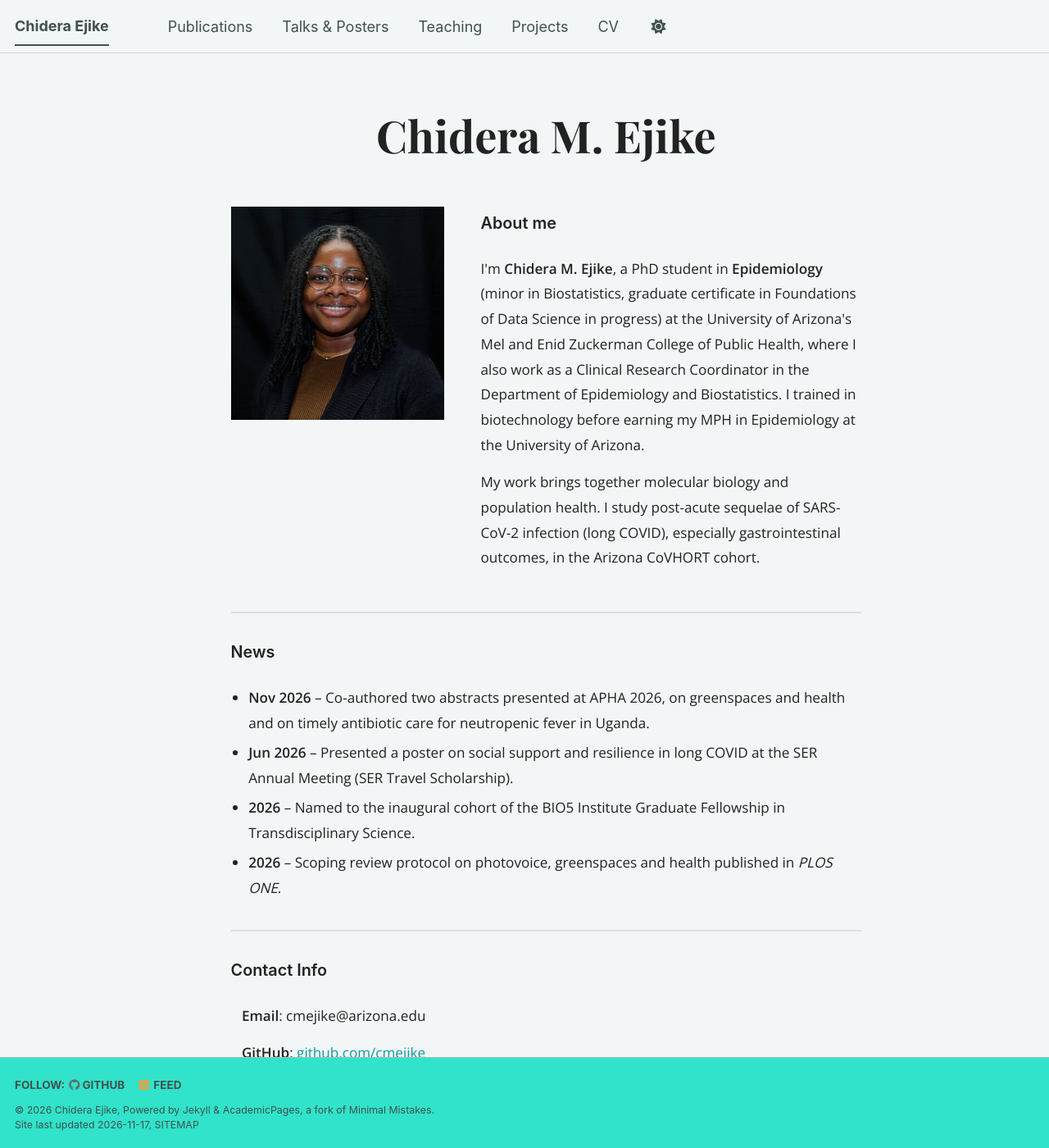
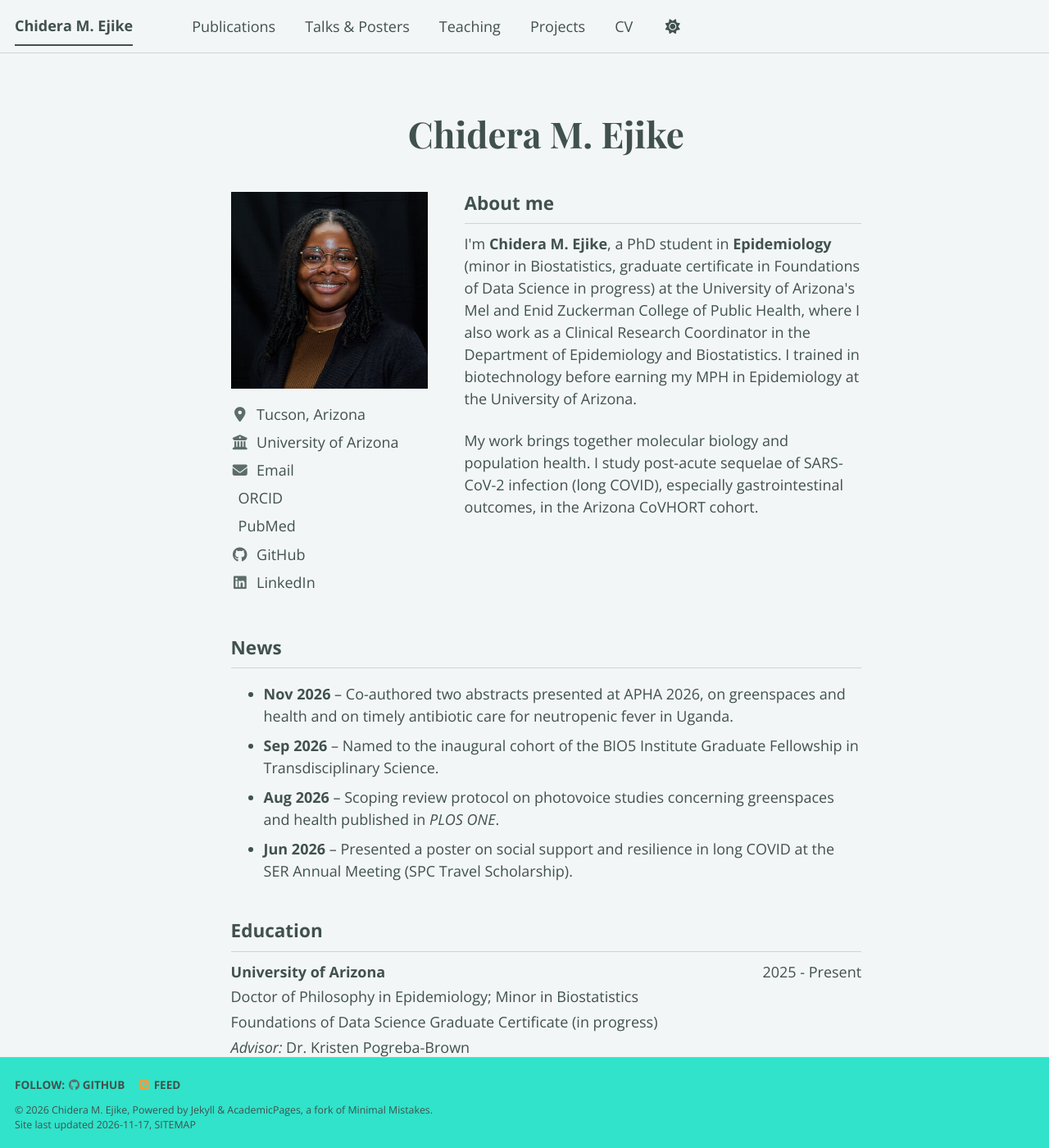
Before and after one commit to cmejike/cmejike.github.io, a Jekyll site: the page built from _pages/about.md, in a window 1280 px wide and 1400 px high. Shown: the whole window at 82% size. Built offline with Jekyll 4.4.1, drawn with Linux system fonts in a browser that asks for light colours; a script bundle is joined from its source files by our own code; a style sheet for code colours, icons or effects is not loaded; some of the changed text lies outside the part shown.

Commit message:
Homepage and CV updates

```diff
--- a/_config.yml
+++ b/_config.yml
@@ -9,9 +9,9 @@
 # Basic Site Settings
 locale                   : "en-US"
 site_theme               : "mint" # The available themes options are "default", "air", "sunrise", "mint", "dirt" and "contrast"
-title                    : "Chidera Ejike"
+title                    : "Chidera M. Ejike"
 title_separator          : "-"
-name                     : &name "Chidera Ejike"
+name                     : &name "Chidera M. Ejike"
 description              : &description "Chidera M. Ejike - epidemiology PhD student working long COVID and infectious disease"   # Update this with a general description of your site, this is the default if not overridden by a page
 url                      : https://cmejike.github.io # The base hostname & protocol for your site e.g. "https://[your GitHub username].github.io",
                                                            # or if you already have some other page hosted on Github then use "https://[your GitHub username].github.io/[Your Repo Name]"
--- /dev/null
+++ b/_includes/education.html
@@ -0,0 +1,20 @@
+<div class="edu-list">
+<div class="edu-item">
+<p class="edu-head"><span>University of Arizona</span><span>2025 - Present</span></p>
+<p>Doctor of Philosophy in Epidemiology; Minor in Biostatistics</p>
+<p>Foundations of Data Science Graduate Certificate (in progress)</p>
+<p><em>Advisor:</em> Dr. Kristen Pogreba-Brown</p>
+<p><em>Co-advisors:</em> Drs. Kacey Ernst; Kerry Cooper; Erika Austhof; Xiaoxiao Sun</p>
+</div>
+<div class="edu-item">
+<p class="edu-head"><span>University of Arizona</span><span>2024</span></p>
+<p>Master of Public Health (MPH) in Epidemiology</p>
+<p><em>MPH internship:</em> Evaluating the relationship between food insecurity and acute COVID-19 among Arizona CoVHORT participants.</p>
+<p><em>Committee Members:</em> Dr. Kacey Ernst (preceptor); Dr. Kristen Pogreba-Brown (chair)</p>
+</div>
+<div class="edu-item">
+<p class="edu-head"><span>Godfrey Okoye University</span><span>2019</span></p>
+<p>Bachelor of Science in Biotechnology (Summa cum laude)</p>
+<p><em>Undergraduate thesis:</em> Prevalence, Antibiotic Susceptibility, and PCR-based Identification of Pathogenic <em>Salmonella</em> Isolates from Pig Droppings and Pork within the Eastern and Southern Parts of Enugu Metropolis, Nigeria.</p>
+</div>
+</div>
--- a/_includes/head/custom.html
+++ b/_includes/head/custom.html
@@ -1,6 +1,11 @@
 {% include base_path %}
 
 <!-- start custom head snippets -->
+
+<!-- Site fonts: Open Sans for all text, Playfair Display for the name on the home page -->
+<link rel="preconnect" href="https://fonts.googleapis.com">
+<link rel="preconnect" href="https://fonts.gstatic.com" crossorigin>
+<link href="https://fonts.googleapis.com/css2?family=Open+Sans:ital,wght@0,400;0,600;0,700;1,400&family=Playfair+Display:wght@700&display=swap" rel="stylesheet">
 
 <!-- Support for jQuery, this needs to be first so that it has a chance to load. -->
 <script src="https://cdn.jsdelivr.net/npm/jquery@3.7.1/dist/jquery.min.js"></script>
--- a/_pages/about.md
+++ b/_pages/about.md
@@ -7,106 +7,58 @@ redirect_from:
   - /about.html
 ---
 
-<link href="https://fonts.googleapis.com/css2?family=Playfair+Display:wght@700&family=Open+Sans:wght@400;600&display=swap" rel="stylesheet">
-
-<style>
-  .home-wrap { max-width: 1000px; margin: 0 auto; font-family: 'Open Sans', sans-serif; color: #222; }
-  .home-name { font-family: 'Playfair Display', serif; font-size: 3rem; text-align: center; margin: 1rem 0 3rem; }
-  .home-intro { display: flex; gap: 2.5rem; align-items: flex-start; }
-  .home-intro img { width: 260px; height: auto; flex-shrink: 0; }
-  .home-section h2 { font-size: 1.1rem; font-weight: 600; border: none; margin: 0.5rem 0 1rem; }
-  .home-section p, .home-section li { font-size: 0.95rem; line-height: 1.8; }
-  .home-section p { margin: 0 0 0.8rem; }
-  .home-section ul { margin: 0 0 0.8rem 1.2rem; padding: 0; }
-  .home-section li { margin-bottom: 0.3rem; }
-  .edu-item { margin-bottom: 1.2rem; }
-  .edu-item p { margin: 0; line-height: 1.6; }
-  .edu-head { display: flex; justify-content: space-between; font-weight: 600; }
-  .home-wrap hr { border: 0; border-top: 2px solid #ddd; margin: 2rem 0; }
-  .home-footer { font-family: 'Playfair Display', serif; font-weight: 400; text-align: center; font-size: 0.8rem; line-height: 1.4; margin-top: 2rem; }
-  @media (max-width: 700px) {
-    .home-intro { flex-direction: column; align-items: center; }
-    .home-intro img { width: 200px; }
-    .edu-head { flex-direction: column; }
-  }
-</style>
+{% include base_path %}
+{% assign author = site.author %}
 
 <div class="home-wrap">
 
-  <h1 class="home-name">Chidera M. Ejike</h1>
+<h1 class="home-name">Chidera M. Ejike</h1>
 
-  <div class="home-intro">
-    <!-- Uses the same photo as your sidebar (avatar in _config.yml) -->
-    <img src="{{ '/images/' | append: site.author.avatar | relative_url }}" alt="Chidera M. Ejike">
-    <div class="home-section">
-      <h2>About me</h2>
-      <p>I'm <strong>Chidera M. Ejike</strong>, a PhD student in <strong>Epidemiology</strong> (minor in Biostatistics, graduate certificate in Foundations of Data Science in progress) at the University of Arizona's Mel and Enid Zuckerman College of Public Health, where I also work as a Clinical Research Coordinator in the Department of Epidemiology and Biostatistics. I trained in biotechnology before earning my MPH in Epidemiology at the University of Arizona.</p>
-      <p>My work brings together molecular biology and population health. I study post-acute sequelae of SARS-CoV-2 infection (long COVID), especially gastrointestinal outcomes, in the Arizona CoVHORT cohort.</p>
-    </div>
-  </div>
-
-  <hr>
-
-  <div class="home-section">
-    <h2>News</h2>
-    <ul>
-      <li><strong>Nov 2026</strong> – Co-authored two abstracts presented at APHA 2026, on greenspaces and health and on timely antibiotic care for neutropenic fever in Uganda.</li>
-      <li><strong>Jun 2026</strong> – Presented a poster on social support and resilience in long COVID at the SER Annual Meeting (SER Travel Scholarship).</li>
-      <li><strong>2026</strong> – Named to the inaugural cohort of the BIO5 Institute Graduate Fellowship in Transdisciplinary Science.</li>
-      <li><strong>2026</strong> – Scoping review protocol on photovoice, greenspaces and health published in <em>PLOS ONE</em>.</li>
+<div class="home-intro">
+  <div class="home-profile">
+    <img src="{{ author.avatar | prepend: '/images/' | prepend: base_path }}" alt="Chidera M. Ejike">
+    <ul class="home-links">
+      {% if author.location %}<li><i class="fas fa-fw fa-location-dot" aria-hidden="true"></i>{{ author.location }}</li>{% endif %}
+      {% if author.employer %}<li><i class="fas fa-fw fa-building-columns" aria-hidden="true"></i>{{ author.employer }}</li>{% endif %}
+      {% if author.email %}<li><a href="mailto:{{ author.email }}"><i class="fas fa-fw fa-envelope" aria-hidden="true"></i>Email</a></li>{% endif %}
+      {% if author.orcid %}<li><a href="{{ author.orcid }}"><i class="ai ai-orcid ai-fw" aria-hidden="true"></i>ORCID</a></li>{% endif %}
+      {% if author.pubmed %}<li><a href="{{ author.pubmed }}"><i class="ai ai-pubmed ai-fw" aria-hidden="true"></i>PubMed</a></li>{% endif %}
+      {% if author.github %}<li><a href="https://github.com/{{ author.github }}"><i class="fab fa-fw fa-github" aria-hidden="true"></i>GitHub</a></li>{% endif %}
+      {% if author.linkedin %}<li><a href="https://www.linkedin.com/in/{{ author.linkedin }}"><i class="fab fa-fw fa-linkedin" aria-hidden="true"></i>LinkedIn</a></li>{% endif %}
     </ul>
   </div>
+  <div class="home-about">
+    <h2>About me</h2>
+    <p>I'm <strong>Chidera M. Ejike</strong>, a PhD student in <strong>Epidemiology</strong> (minor in Biostatistics, graduate certificate in Foundations of Data Science in progress) at the University of Arizona's Mel and Enid Zuckerman College of Public Health, where I also work as a Clinical Research Coordinator in the Department of Epidemiology and Biostatistics. I trained in biotechnology before earning my MPH in Epidemiology at the University of Arizona.</p>
+    <p>My work brings together molecular biology and population health. I study post-acute sequelae of SARS-CoV-2 infection (long COVID), especially gastrointestinal outcomes, in the Arizona CoVHORT cohort.</p>
+  </div>
+</div>
 
-  <hr>
+<h2>News</h2>
+<ul>
+  <li><strong>Nov 2026</strong> – Co-authored two abstracts presented at APHA 2026, on greenspaces and health and on timely antibiotic care for neutropenic fever in Uganda.</li>
+  <li><strong>Sep 2026</strong> – Named to the inaugural cohort of the BIO5 Institute Graduate Fellowship in Transdisciplinary Science.</li>
+  <li><strong>Aug 2026</strong> – Scoping review protocol on photovoice studies concerning greenspaces and health published in <em>PLOS ONE</em>.</li>
+  <li><strong>Jun 2026</strong> – Presented a poster on social support and resilience in long COVID at the SER Annual Meeting (SPC Travel Scholarship).</li>
+</ul>
 
-  <div class="home-section">
-    <h2>Contact Info</h2>
-    <p>&nbsp;&nbsp;&nbsp;<strong>Email</strong>: cmejike@arizona.edu</p>
-    <p>&nbsp;&nbsp;&nbsp;<strong>GitHub</strong>: <a href="https://github.com/cmejike">github.com/cmejike</a></p>
-    <p>&nbsp;&nbsp;&nbsp;<strong>LinkedIn</strong>: <a href="https://www.linkedin.com/in/chidera-m-ejike-mph-8a406a181/">Chidera M. Ejike</a></p>
-  </div>
+<h2>Education</h2>
+{% include education.html %}
 
-  <hr>
+<h2>Research Interests</h2>
+<ul>
+  <li>Long COVID research</li>
+  <li>Molecular and microbiome epidemiology</li>
+  <li>Food insecurity</li>
+  <li>Infectious disease epidemiology</li>
+  <li>Social and structural determinants of health</li>
+</ul>
 
-  <div class="home-section">
-    <h2>Education</h2>
-
-    <div class="edu-item">
-      <p class="edu-head"><span>Ph.D., Epidemiology (Minor in Biostatistics), University of Arizona</span><span>2025–Present</span></p>
-      <p>Foundations of Data Science Graduate Certificate (in progress)</p>
-      <p><em>Advisor:</em> Dr. Kristen Pogreba-Brown</p>
-    </div>
-
-    <div class="edu-item">
-      <p class="edu-head"><span>M.P.H., Epidemiology, University of Arizona</span><span>2024</span></p>
-    </div>
-
-    <div class="edu-item">
-      <p class="edu-head"><span>B.Sc., Biotechnology, Godfrey Okoye University, Nigeria</span><span>2019</span></p>
-      <p>First Class Honors (Summa cum laude)</p>
-    </div>
-  </div>
-
-  <hr>
-
-  <div class="home-section">
-    <h2>Research Interests</h2>
-    <ul>
-      <li>Long COVID research</li>
-      <li>Molecular and microbiome epidemiology</li>
-      <li>Food insecurity</li>
-      <li>Infectious disease epidemiology</li>
-      <li>Social and structural determinants of health</li>
-    </ul>
-  </div>
-
-  <hr>
-
-  <div class="home-footer">
-    Department of Epidemiology and Biostatistics<br>
-    University of Arizona<br>
-    1295 N. Martin Ave.<br>
-    Tucson, AZ 85724
-  </div>
+<div class="home-footer">
+  Department of Epidemiology and Biostatistics<br>
+  University of Arizona<br>
+  1295 N. Martin Ave.<br>
+  Tucson, AZ 85724
+</div>
 
 </div>
--- a/_sass/_themes.scss
+++ b/_sass/_themes.scss
@@ -16,7 +16,7 @@ $indent-var                 : 1.3em;
 
 /* System typefaces */
 $serif                      : Georgia, Times, serif;
-$sans-serif                 : -apple-system, ".SFNSText-Regular", "San Francisco", "Roboto", "Segoe UI", "Helvetica Neue", "Lucida Grande", Arial, sans-serif;
+$sans-serif                 : "Open Sans", -apple-system, ".SFNSText-Regular", "San Francisco", "Roboto", "Segoe UI", "Helvetica Neue", "Lucida Grande", Arial, sans-serif;
 $monospace                  : Monaco, Consolas, "Lucida Console", monospace;
 
 /* Sans serif typefaces */
@@ -42,7 +42,7 @@ $type-size-8                : 0.625em;  // ~10px
 
 $global-font-family         : $sans-serif;
 $header-font-family         : $sans-serif;
-$caption-font-family        : $serif;
+$caption-font-family        : $sans-serif;
 
 /* ==========================================================================
    Breakpoints
--- a/assets/css/main.scss
+++ b/assets/css/main.scss
@@ -50,3 +50,40 @@
   color: var(--global-link-color); font-size: 0.85em; font-style: normal;
 }
 .pub-doi { margin-left: 0.6em; }
+
+/* ==========================================================================
+   Home page and shared education block
+   Colors use the theme variables so text stays readable in light and dark mode.
+   ========================================================================== */
+.home-wrap { max-width: 1000px; margin: 0 auto; }
+.home-name {
+  font-family: "Playfair Display", Georgia, serif;
+  font-size: $type-size-1;
+  text-align: center;
+  margin: 0.5em 0 1em;
+  color: var(--global-text-color);
+}
+.home-intro { display: flex; gap: 2.5em; align-items: flex-start; }
+.home-profile { flex: 0 0 240px; }
+.home-profile img { width: 100%; height: auto; display: block; }
+.home-links { list-style: none; margin: 1em 0 0; padding: 0; }
+.home-links li { margin: 0 0 0.4em; }
+.home-links i { margin-right: 0.5em; color: var(--global-text-color-light); }
+.home-links a { color: var(--global-text-color); text-decoration: none; }
+.home-links a:hover { color: var(--global-link-color); text-decoration: underline; }
+.home-about h2:first-child { margin-top: 0; }
+.home-footer {
+  text-align: center;
+  font-size: $type-size-6;
+  color: var(--global-text-color-light);
+  margin-top: 3em;
+}
+@media (max-width: 700px) {
+  .home-intro { flex-direction: column; align-items: center; }
+  .home-profile { flex-basis: auto; width: 200px; }
+}
+
+.edu-item { margin-bottom: 1.5em; }
+.page__content .edu-item p { margin: 0 0 0.2em; }
+.edu-head { display: flex; justify-content: space-between; gap: 1em; font-weight: 700; }
+.edu-head span:last-child { white-space: nowrap; font-weight: 400; }
```
Also changed, not shown: _pages/cv.md (+0 -10 lines).
